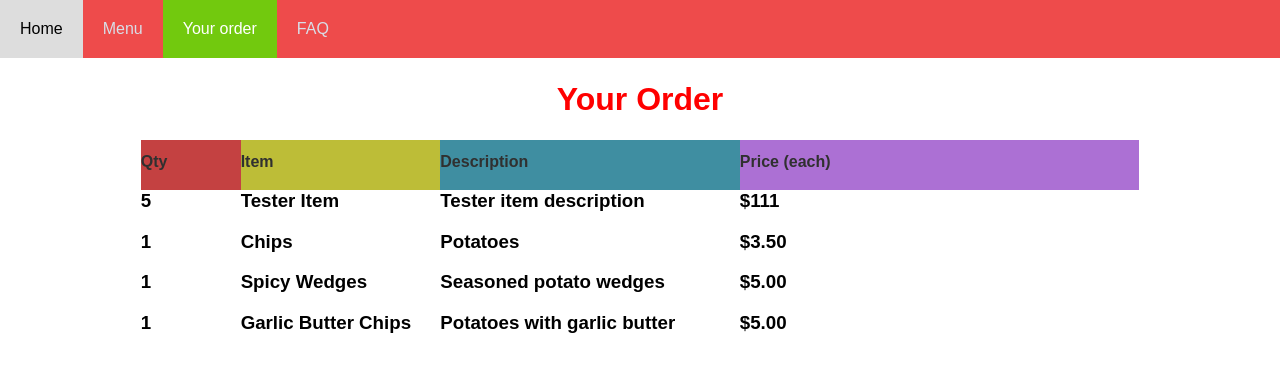
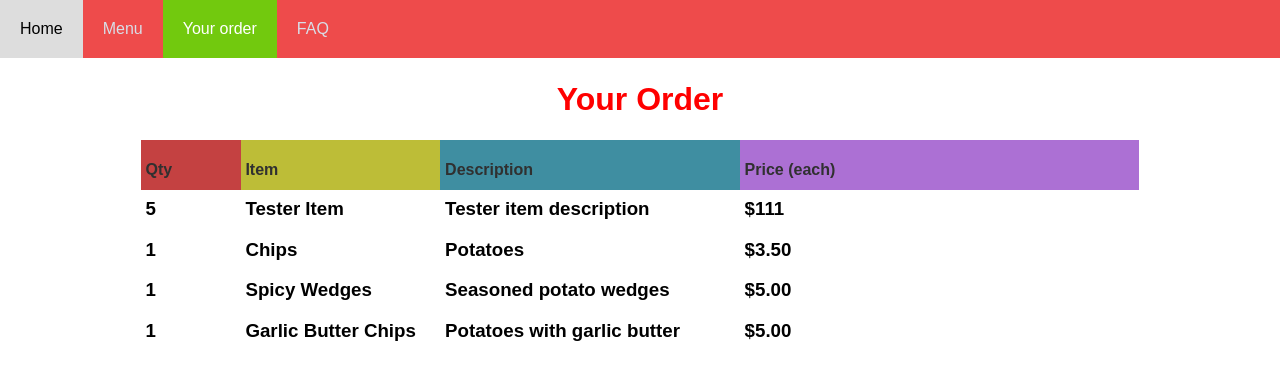
Before and after one commit to sophiayli/Sophia_webapp, a Flask app: page /orders in a window 1280 px wide. Shown: the top 380 px of the page. Run offline with Flask 2, Linux system fonts and the light colour scheme; data comes from the database, SQL or seed files in the repository.

Commit message:
added some padding to the headings of each column

```diff
--- a/static/stickymenu.css
+++ b/static/stickymenu.css
@@ -183,6 +183,8 @@ th {
   background: rgb(196, 65, 65);
   height: 50px;
   margin: auto;
+  box-sizing: border-box;
+  padding: 0.5pc 0.3pc;
 }
 
 .Item{
@@ -190,6 +192,8 @@ th {
   background: rgb(189, 189, 55);
   height: 50px;
   margin: auto;
+  box-sizing: border-box;
+  padding: 0.5pc 0.3pc;
 }
 
 .Description{
@@ -197,6 +201,8 @@ th {
   background:rgb(63, 142, 161);
   height: 50px;
   margin: auto;
+  box-sizing: border-box;
+  padding: 0.5pc 0.3pc;
 
 }
 
@@ -205,6 +211,8 @@ th {
   background:rgb(172, 112, 212);
   height: 50px;
   margin: auto;
+  box-sizing: border-box;
+  padding: 0.5pc 0.3pc;
 }
 
 /* making content in a container flex*/
```
